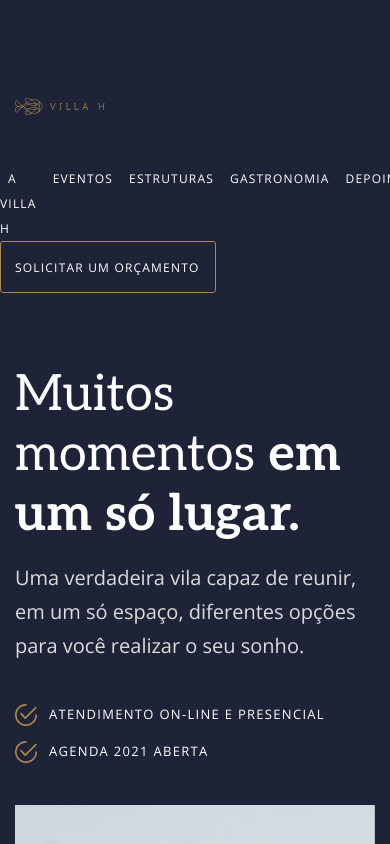
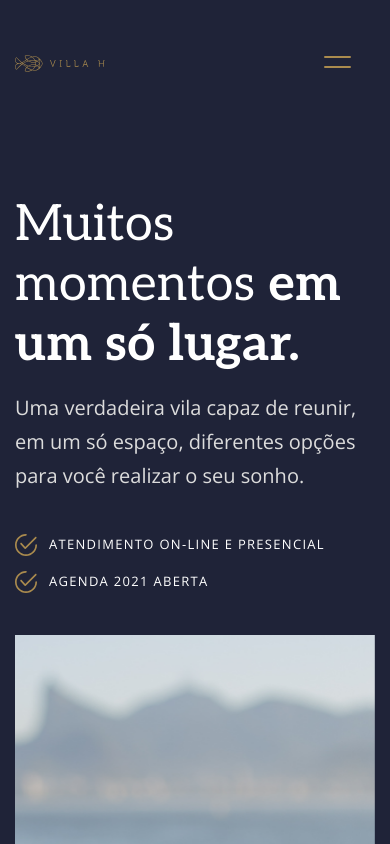
Before and after one commit to jessiicasantos/villa-h-react, a React (Create React App) app: page / in a window 390 px wide. Shown: the top 844 px of the page. Built offline with nearby package versions, Linux system fonts and the light colour scheme.

Commit message:
Mobile Nav added.

```diff
--- /dev/null
+++ b/src/components/Header/Nav/Burguer/Burguer.jsx
@@ -0,0 +1,5 @@
+const Burguer = ({ id, isOpen, handleIsOpen }) => {
+  return <button id={id} className={isOpen} onClick={handleIsOpen}></button>;
+};
+
+export default Burguer;
--- a/src/components/Header/Nav/Nav.css
+++ b/src/components/Header/Nav/Nav.css
@@ -4,12 +4,15 @@
     display: flex;
     align-items: center;
     justify-content: space-between;
-    flex-wrap: wrap;
     max-width: 1110px;
 }
 
 .top-nav.scroll {
     position: fixed;
+}
+
+.nav-logo {
+    z-index: 999;
 }
 
 .nav-logo a {
@@ -20,10 +23,15 @@
     display: inline-block;
 }
 
+nav .mb-wrapper {
+    display: flex;
+    align-items: center;
+}
+
 .nav-links {
-    padding: 0 19px 0 0;
+    padding: 0 52px 0 0;
     display: flex;
-    list-style: none;
+    flex-wrap: wrap;
 }
 
 .nav-link a {
@@ -41,6 +49,52 @@
     color: #AA8B4E;
 }
 
+#btn-nav-mb {
+    display: none;
+    background: transparent;
+    border: 0;
+    display: block;
+    margin: 0 0 0 auto;
+    cursor: pointer;
+    padding: 30px 39px;
+    width: 105.01px;
+    height: 88px;
+    transition: all .2s ease-in-out;
+    -webkit-transition: all .2s ease-in-out;
+    -moz-transition: all .2s ease-in-out;
+    z-index: 999;
+}
+
+#btn-nav-mb.active::before {
+    transform: translateY(-8px) rotate(135deg);
+}
+
+#btn-nav-mb.active::after {
+    transform: translateY(-32px) rotate(-135deg);
+    -webkit-transform: translateY(-32px) rotate(-135deg);
+    -moz-transform: translateY(-32px) rotate(-135deg);
+}
+
+#btn-nav-mb::before,
+#btn-nav-mb::after {
+    content: "";
+    display: block;
+    margin: 8px 0;
+    height: 2px;
+    border-radius: 3px;
+    -webkit-border-radius: 3px;
+    -moz-border-radius: 3px;
+    background-color: #AA8B4E;
+    transition: all .2s ease-in-out;
+    -webkit-transition: all .2s ease-in-out;
+    -moz-transition: all .2s ease-in-out;
+}
+
+#btn-nav-mb.active::before,
+#btn-nav-mb.active::after {
+    margin: 22px 0;
+}
+
 @media screen and (max-width: 1366px) {
     .nav-logo a {
         padding: 40px 15px 32px 15px;
@@ -49,4 +103,71 @@
     .nav-logo svg {
         width: 23vw;
     }
+
+    .nav-links {
+        margin: 0 auto;
+        padding: 0;
+    }
+
+    nav .mb-wrapper {
+        justify-content: space-between;
+        width: 100%;
+    }
 }
+
+@media screen and (max-width: 1024px) {
+    .top-nav {
+        padding: 0;
+    }
+
+    .nav-links, .top-nav .btn-brd-gold {
+        display: none;
+    }
+
+    #btn-nav-mb {
+        display: block;
+    }
+
+    .nav-links.active,
+    .top-nav .btn-brd-gold.active {
+        display: flex;
+        align-items: center;
+    }
+
+    nav .mb-wrapper {
+        flex-direction: column;
+        justify-content: center;
+        position: fixed;
+        top: 0;
+        right: 0;
+        bottom: 0;
+        left: 0;
+        background: #1f2338;
+        z-index: 9;
+    }
+
+    .nav-links {
+        flex-direction: column;
+        z-index: 999;
+    }
+
+    .nav-link a {
+        display: inline-flex;
+    }
+
+    .nav-link a {
+        padding: 25px 18vw;
+        width: 100%;
+    }
+
+    nav .btn-brd-gold {
+        padding: 21px 22px 20px;
+    }
+
+    .nav-link a,
+    nav .btn-brd-gold {
+        font-size: 18px;
+        letter-spacing: 1px;
+        line-height: 120%;
+    }
+}
--- a/src/components/Header/Nav/Nav.jsx
+++ b/src/components/Header/Nav/Nav.jsx
@@ -1,18 +1,41 @@
+import { useState } from 'react';
 import NavLogo from './NavLogo/NavLogo';
 import NavMenu from './NavMenu/NavMenu';
 import Link from '../../Link/Link';
+import NavMbWrapper from './NavMbWrapper/NavMbWrapper';
 import './Nav.css';
+import Burguer from './Burguer/Burguer';
 
-const Nav = () => (
+const Nav = () => {
+  const [isOpen, setIsOpen] = useState(false);
+  const active = isOpen ? 'active' : '';
+
+  const handleIsOpen = () => {
+    setIsOpen(!isOpen);
+  };
+
+  return (
     <nav className="top-nav">
       <NavLogo />
-    <NavMenu />
+      {isOpen ? (
+        <>
+          <NavMbWrapper isOpen={active} handleIsOpen={handleIsOpen} />
+        </>
+      ) : (
+        <>
+          <NavMenu isOpen={active} />
           <Link
             href={'#orcamento'}
-      className={'btn-brd-gold'}
             txt={'SOLICITAR UM ORÇAMENTO'}
+            isOpen={`btn-brd-gold ${active}`}
           />
+        </>
+      )}
+      {window.innerWidth <= 1024 ? (
+        <Burguer id="btn-nav-mb" isOpen={active} handleIsOpen={handleIsOpen} />
+      ) : null}
     </nav>
   );
+};
 
 export default Nav;
--- /dev/null
+++ b/src/components/Header/Nav/NavMbWrapper/NavMbWrapper.jsx
@@ -0,0 +1,15 @@
+import NavMenu from '../NavMenu/NavMenu';
+import Link from '../../../Link/Link';
+
+const NavMbWrapper = ({ isOpen }) => (
+  <div className="mb-wrapper">
+    <NavMenu isOpen={isOpen} />
+    <Link
+      href={'#orcamento'}
+      txt={'SOLICITAR UM ORÇAMENTO'}
+      isOpen={`btn-brd-gold ${isOpen}`}
+    />
+  </div>
+);
+
+export default NavMbWrapper;
--- a/src/components/Header/Nav/NavMenu/NavMenu.jsx
+++ b/src/components/Header/Nav/NavMenu/NavMenu.jsx
@@ -21,8 +21,8 @@ const menus = [
   },
 ];
 
-const NavMenu = () => (
-  <ul className="nav-links">
+const NavMenu = ({ isOpen }) => (
+  <ul className={`nav-links ${isOpen}`}>
     {menus.map((m, index) => (
       <li className="nav-link" key={`${m}`[index]}>
         <a href={m.href}>{m.text}</a>
--- a/src/components/Link/Link.jsx
+++ b/src/components/Link/Link.jsx
@@ -1,7 +1,7 @@
 import '../Button/Button.css';
 
-const Link = ({ href, className, txt }) => (
-  <a href={href} className={className}>
+const Link = ({ href, className, txt, isOpen }) => (
+  <a href={href} className={`${(className, isOpen)}`}>
     {txt}
   </a>
 );
```
Also changed, not shown: src/components/Header/Header-JSON.jsx (added, +56 -0 lines). Lines whose indentation alone changed are shown as unchanged.
